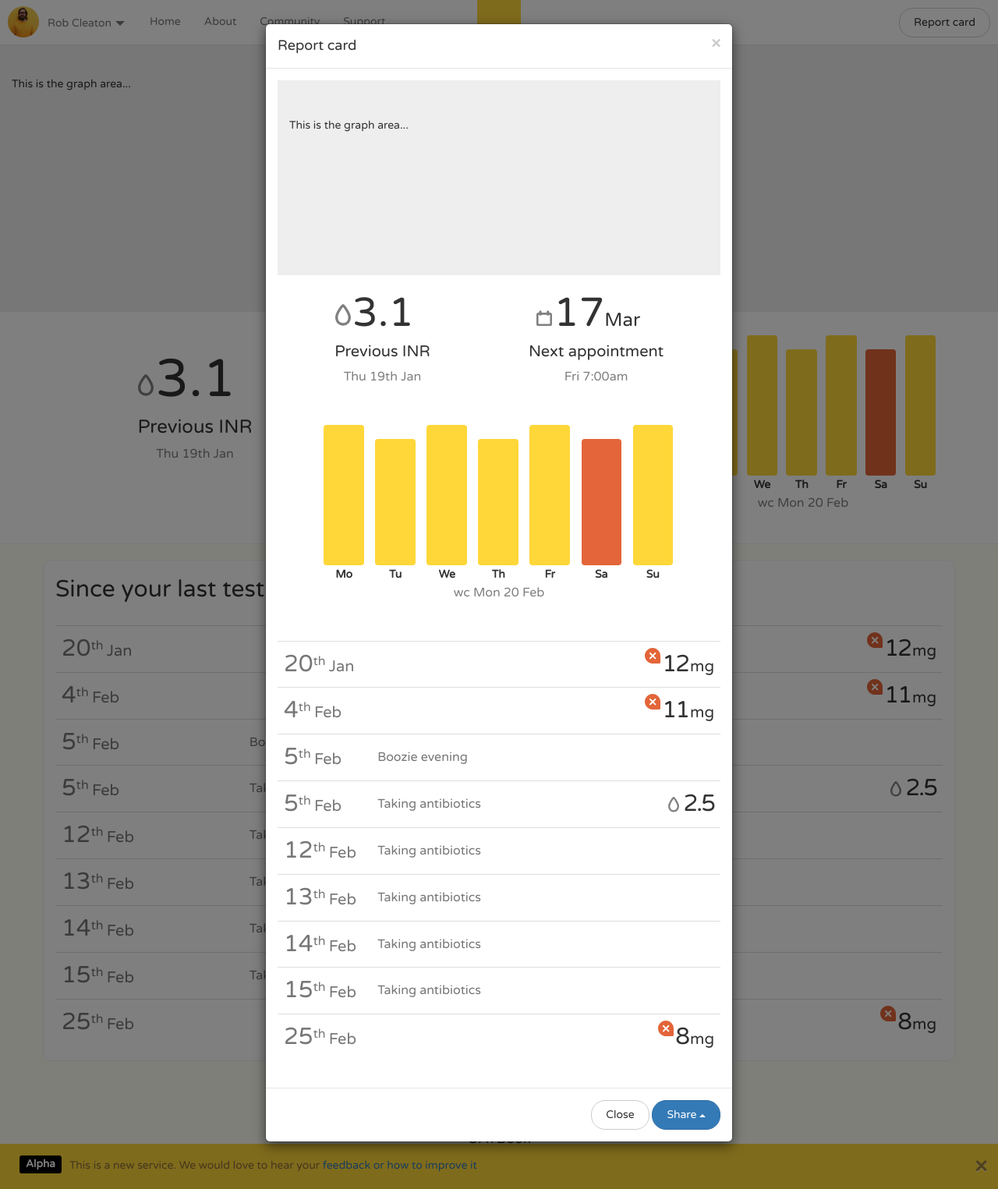
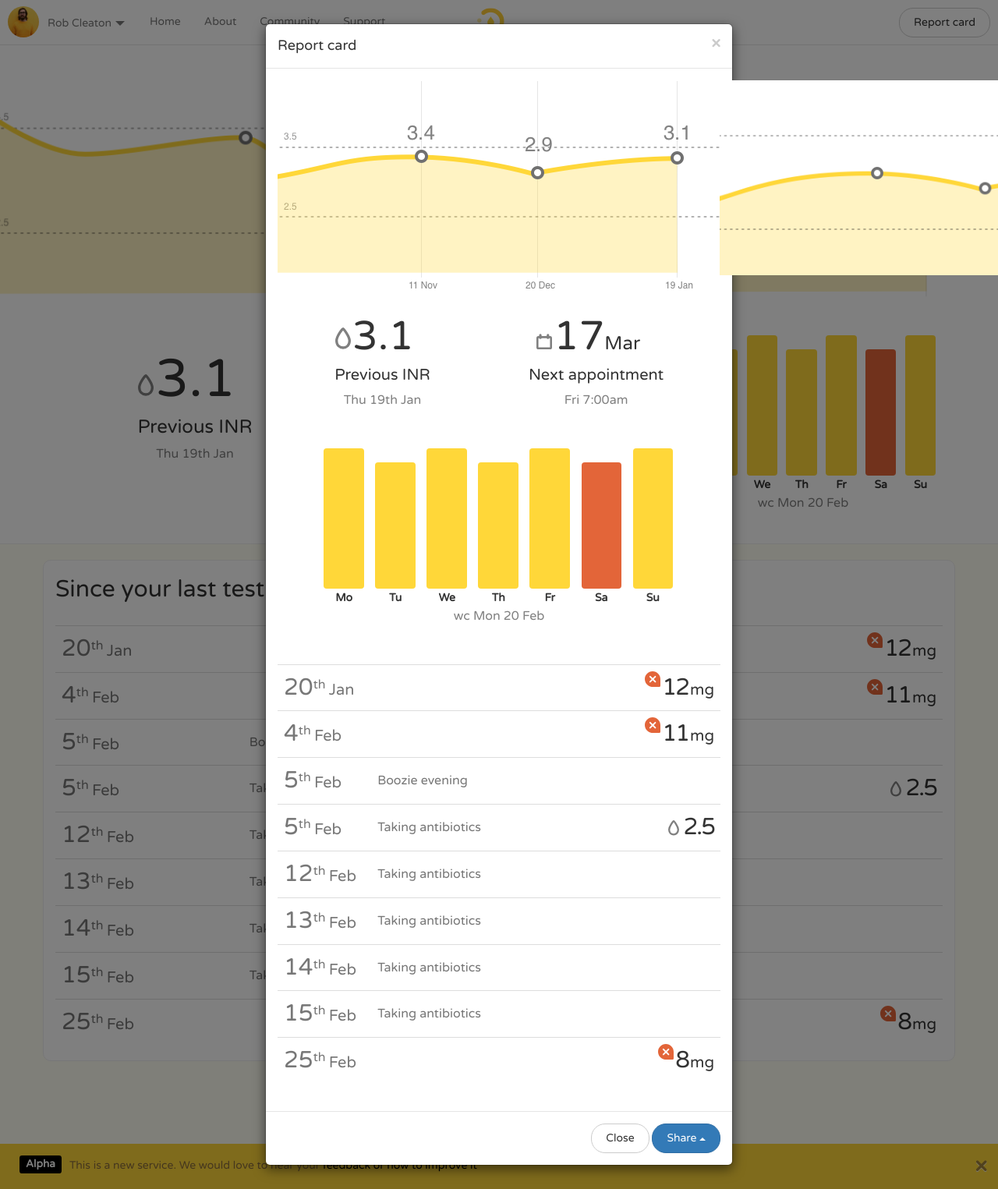
Before and after one commit to robcleaton/my.oatbook, a PHP site: page /index.php in a window 1280 px wide, after a click on "Report card". Shown: the whole page at 78% size. Run offline with PHP 8.4, Linux system fonts and the light colour scheme.

Commit message:
added graphics and charts

```diff
--- a/community.php
+++ b/community.php
@@ -6,7 +6,7 @@ $pageTitle = "Community";
   include 'includes/newPost.php'; ?>
 
 
-  <div class="container">
+  <div class="container page">
 
     <div class="row">
       <h1>Community</h1>
--- a/includes/footer.php
+++ b/includes/footer.php
@@ -6,7 +6,7 @@
   <footer class="container-fluid">
     <div class="row">
       <div class="center-block">
-        <h4 class="text-center">OATBook</h4>
+        <a href="/"><h4 class="oatbook center-block">OATBook</h4></a>
         <p class="text-center">&copy; <?php echo date("Y"); ?> OATBook</p>
         <ul class="list-inline text-center">
           <li><a href="/">Home</a></li>
--- a/includes/report-card.php
+++ b/includes/report-card.php
@@ -9,11 +9,9 @@
       <div class="modal-body">
 
           <!-- Graph -->
-          <div class="jumbotron graph">
-            <div class="container">
-              This is the graph area...
-            </div>
-          </div><!-- /jumbotron -->
+          <div class="container graph">
+            <img src="/assets/images/chart-report.png" alt="INR readings">
+          </div><!-- /graph -->
 
           <!-- Stats -->
           <div class="row stats">
--- a/index.php
+++ b/index.php
@@ -9,7 +9,6 @@ $pageTitle = "Home";
   <!-- Graph -->
   <div class="jumbotron graph">
     <div class="container-fluid">
-      This is the graph area...
     </div>
   </div><!-- /jumbotron -->
 
--- a/sass/_custom.scss
+++ b/sass/_custom.scss
@@ -11,6 +11,7 @@ $oatbook : #ffd739;
 $oatbook-light : #fffef2;
 $oatbook-highlight : #FFB906;
 $white : #fff;
+$black : #000;
 $red : #E36539;
 $red-darker : #c5471b;
 
@@ -26,9 +27,14 @@ body {
   font-family: 'Varela Round', sans-serif;
   padding-top: 50px;
 }
+a {
+  color: $black;
+  transition: all 0.5s ease 0s;
+}
 .btn {
   border-radius: 18px;
   padding: 8px 18px;
+  transition: all 0.3s ease 0s;
 }
 .hide {
   display: none;
@@ -125,16 +131,20 @@ body {
     }
   }
   h1.oatbook-logo {
-    background: $oatbook;
+    background: url('../assets/images/icons/oatbook-icon.png') 0px 0px no-repeat;
     position: absolute;
-    width: 56px;
-    height: 56px;
+    width: 36px;
+    height: 36px;
     left: 50%;
     top: 0;
     margin: 0;
     padding: 0;
     margin-left: -28px;
     text-indent: -100000px;
+    margin-top: 10px;
+  }
+  h1.oatbook-logo:hover {
+    background: url('../assets/images/icons/oatbook-icon.png') 0px -36px no-repeat;
   }
   li a {
     padding-top: 18px;
@@ -274,6 +284,17 @@ footer {
   p {
     color: $gray-light;
   }
+  h4.oatbook {
+    background: url('../assets/images/icons/oatbook-icon.png') -30px 0px no-repeat;
+    background-size: 60px;
+    height: 30px;
+    width: 30px;
+    text-indent: -30000%;
+  }
+  h4.oatbook:hover {
+    background: url('../assets/images/icons/oatbook-icon.png') -30px -30px no-repeat;
+    background-size: 60px;
+  }
 }
 .footer-alpha {
   position: fixed;
@@ -299,4 +320,7 @@ footer {
   .alpha {
     background: #000;
   }
+  a {
+    color: $black;
+  }
 }
--- a/sass/_stats.scss
+++ b/sass/_stats.scss
@@ -1,5 +1,7 @@
 
 .graph {
+  background: url('/assets/images/chart-big.png') center center no-repeat;
+  background-size: cover;
   height: 350px;
   margin-bottom: 0px;
 }
@@ -106,6 +108,8 @@
 #reportCardModal {
   .graph {
     height: 250px;
+    padding: 0px;
+    margin-bottom: 30px;
   }
   .weeklyDosages {
     margin-top: 40px;
```
Also changed, not shown: assets/images/chart-big.png (added), assets/images/chart-report.png (added), assets/images/icons/oatbook-icon.png (added), assets/images/icons/oatbook-icon.svg (added), stylesheets/styles.css, 1 other file.
